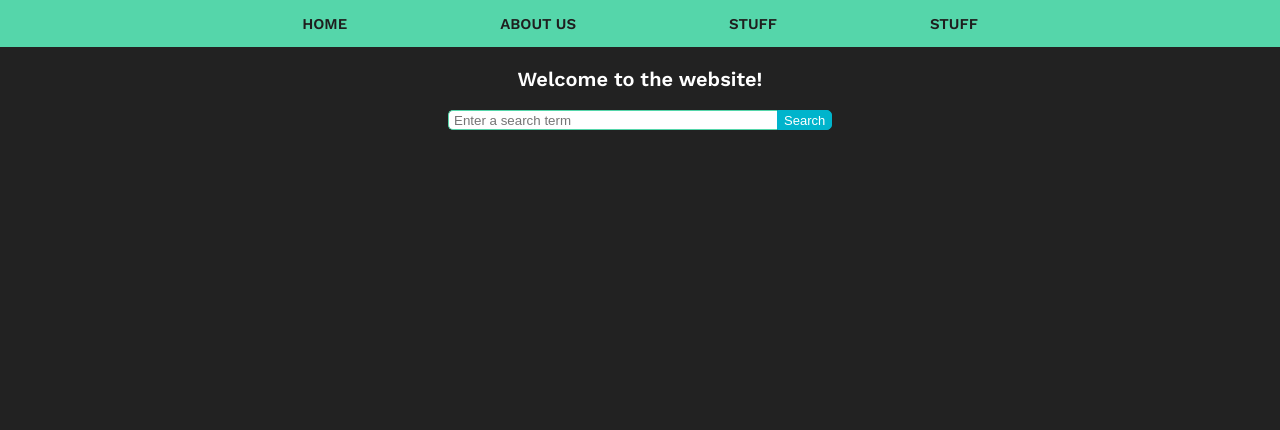
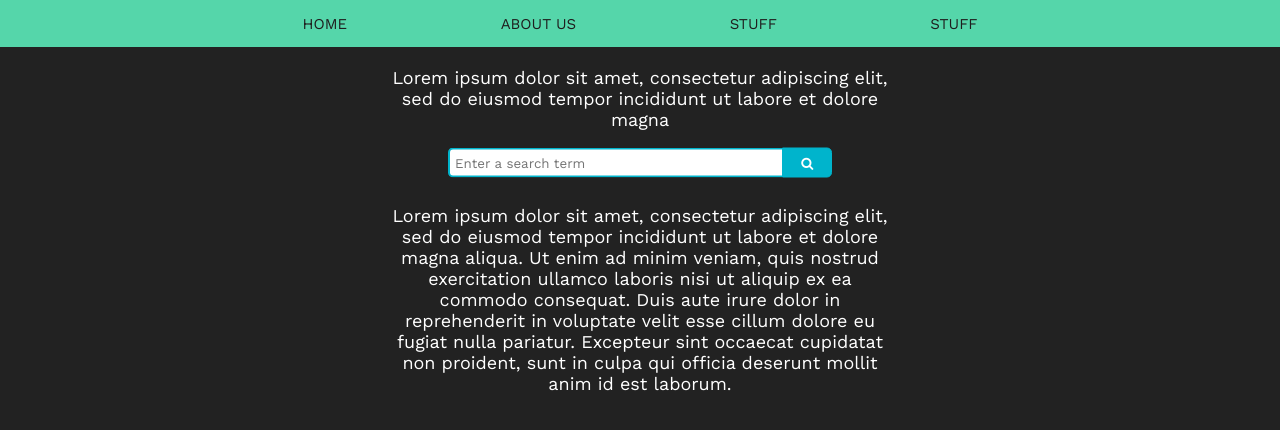
Before and after one commit to kurealnum/non-profit-link, a Flask app: page / in a window 1280 px wide. Shown: the top 430 px of the page. Run offline with Flask 2, Linux system fonts and the light colour scheme.

Commit message:
Did some more CSS stuff, like the search bar and text. Going to do CS50's video on SQL today so I can start on that stuff. Updated pageasofnow.png cause i forgot to last time.

```diff
--- a/static/style.css
+++ b/static/style.css
@@ -25,7 +25,7 @@ nav li {
 }
 
 nav a {
-  color: #1f1e1e;
+  color: var(--element-text-color);
   text-decoration: none;
   text-transform: uppercase;
   font-size: 15px;
@@ -63,7 +63,7 @@ just too much effort ATM.
 /*End of all the nav stuff*/
 
 header {
-    background-color: #55d6aa;
+    background-color: var(--primary-color);
     overflow: auto;
 }
 
@@ -77,41 +77,61 @@ body {
 	margin: 0;
 	background: #222;
 	font-family: 'Work Sans', sans-serif;
-	font-weight: 800;
+	font-weight: 500;
 }
 
+
+/*width for text is 500 px*/
 p{
-    font-size: 20px;
-    color: #ffff;
+    font-size: 18px;
+    color: var(--general-text-color);
     text-align: center;
+    padding: 20px;
+    max-width: 500px;
+    position: static;
+    margin: 0 auto;
+
+}
+
+.main_text_body{
+  font-size: 18px;
+  color: var(--general-text-color);
+  text-align: center;
+  max-width: 500px;
+  position: static;
+  margin: 0 auto;
+
 }
 
 .search {
   width: 100%;
+  padding-top: 25px;
   position: relative;
   display: flex;
 }
 
 .searchTerm {
   width: 100%;
-  border: 1px solid #55d6aa;
+  border: 2px solid var(--secondary-color);
   border-right: none;
   padding: 5px;
-  height: 20px;
+  height: 30px;
   border-radius: 5px 0 0 5px;
   outline: none;
-  color: #9DBFAF;
+  color: #0f1112;
+  font-family: 'Work Sans', sans-serif;
 }
 
+/*not needed atm, but idk maybe i'll use it at somepoint*/
 .searchTerm:focus{
-  color: #00B4CC;
+  color: #0f1112;
 }
 
 .searchButton {
   width: 55px;
-  height: 20px;
-  border: 1px solid #00B4CC;
-  background: #00B4CC;
+  height: 30px;
+  border: 1px solid var(--secondary-color);
+  background: var(--secondary-color);
   text-align: center;
   color: #fff;
   border-radius: 0 5px 5px 0;
@@ -121,9 +141,15 @@ p{
 
 /*Resize the wrap to see the search bar change!*/
 .wrap{
+  position: relative;
   width: 30%;
-  position: absolute;
-  top: 15%;
   left: 50%;
   transform: translate(-50%, -50%);
 }
+
+:root {
+  --primary-color: #55d6aa;
+  --secondary-color: #00B4CC;
+  --element-text-color: #1f1e1e;
+  --general-text-color: #fff;
+}
--- a/templates/index.html
+++ b/templates/index.html
@@ -4,6 +4,7 @@
     <meta charset="utf-8">
     <!--use the <link> class and not the <meta> (you are stupid) -->
     <link rel="stylesheet" href="{{ url_for('static', filename='style.css')}}" type="text/css">
+    <link rel="stylesheet" href="https://cdnjs.cloudflare.com/ajax/libs/font-awesome/4.7.0/css/font-awesome.min.css">
     <title>Hello World</title>
 
 </head>
@@ -21,7 +22,9 @@
   </header>
 <body>
     <!-- double curly brackets means using a variable that has been passed through from flask/python: {{search_query}}-->
-    <p>Welcome to the website!
+    <p>
+      Lorem ipsum dolor sit amet, consectetur adipiscing elit,
+      sed do eiusmod tempor incididunt ut labore et dolore magna
     </p>
     <!--i'm not doing the actual search function for a long time btw-->
     <div class="wrap">
@@ -29,8 +32,20 @@
           <br>
           <input type="search" name="search_query" class="searchTerm" placeholder="Enter a search term">
           <br>
-          <input type="submit" value="Search" id="search_home_page" class="searchButton">
+          <button type="submit"id="search_home_page" class="searchButton"><i class="fa fa-search"></i></button>
       </form>
+    </div>
+    <div class="main_text_body">
+      <p2>
+        Lorem ipsum dolor sit amet, consectetur adipiscing elit,
+        sed do eiusmod tempor incididunt ut labore et dolore magna
+        aliqua. Ut enim ad minim veniam, quis nostrud exercitation
+          ullamco laboris nisi ut aliquip ex ea commodo consequat.
+          Duis aute irure dolor in reprehenderit in voluptate velit
+            esse cillum dolore eu fugiat nulla pariatur. Excepteur sint
+            occaecat cupidatat non proident, sunt in culpa qui officia deserunt
+              mollit anim id est laborum.
+      </p2>
     </div>
 </body>
 </html>
```
Also changed, not shown: info/pageasofnow.png.
